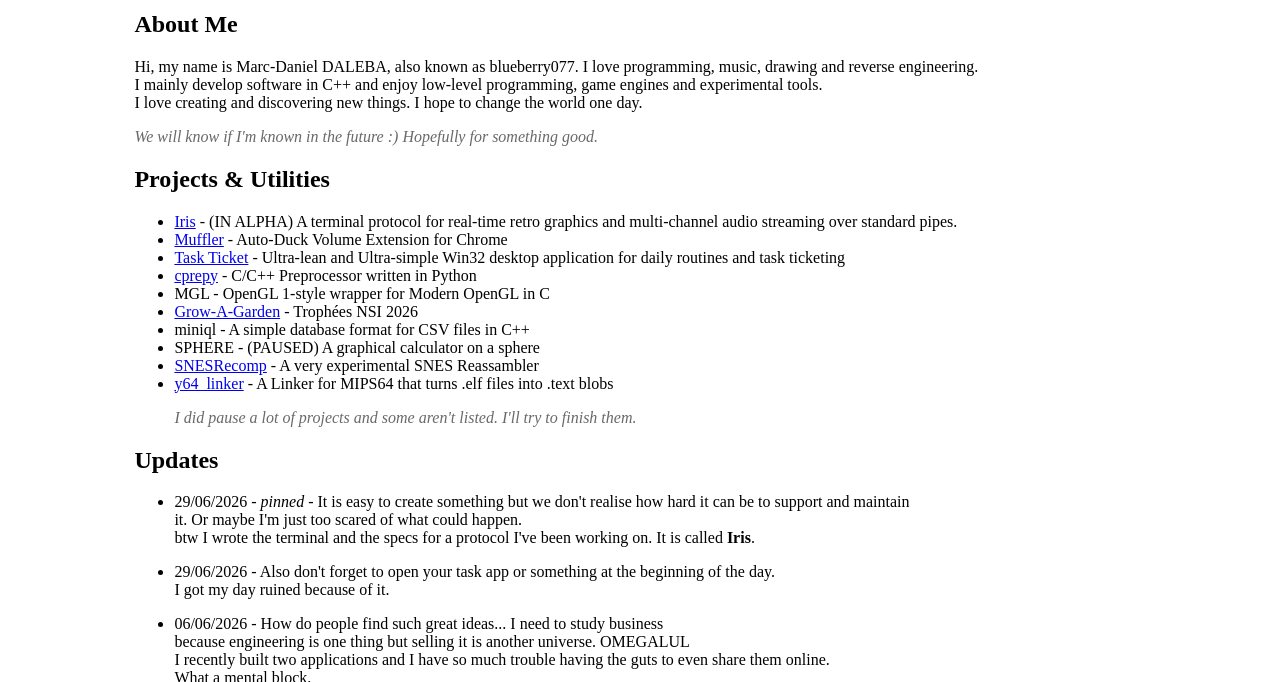
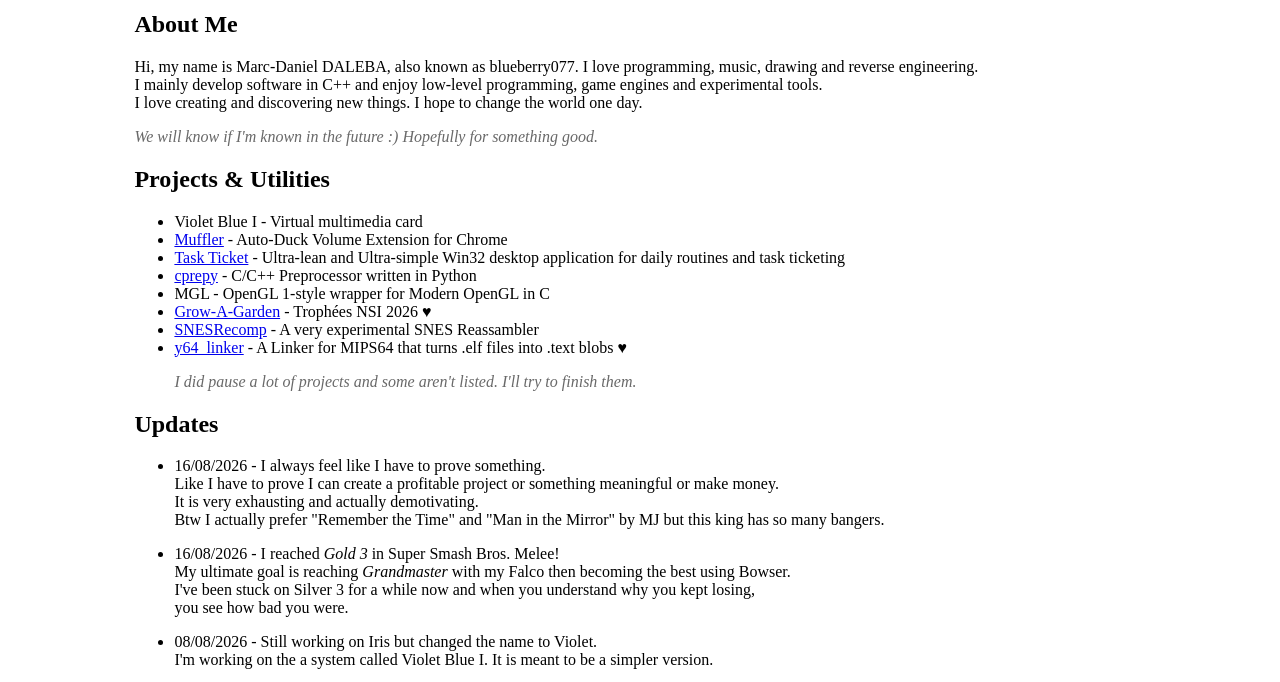
Before and after one commit to blueberry077/page, a plain HTML site: page index.html in a window 1280 px wide. Shown: the part 89-771 px from the top of the page. Drawn offline with Linux system fonts and the light colour scheme.

Commit message:
Add files via upload

```diff
--- a/index.html
+++ b/index.html
@@ -30,26 +30,37 @@ h1 {
 	<p style="color:dimgray;"><i>We will know if I'm known in the future :) Hopefully for something good.</i><p>
 	<h2>Projects & Utilities</h2>
 	<ul>
-		<li><a href="iris/">Iris</a> - (IN ALPHA) A terminal protocol for real-time retro graphics and multi-channel audio streaming over standard pipes.</li>
+		<li>Violet Blue I - Virtual multimedia card</li>
 		<li><a href="https://github.com/blueberry077/Muffler">Muffler</a> - Auto-Duck Volume Extension for Chrome</li>
 		<li><a href="https://github.com/blueberry077/TaskTicket">Task Ticket</a> - Ultra-lean and Ultra-simple Win32 desktop application for daily routines and task ticketing</li>
 		<li><a href="https://github.com/blueberry077/cprepy">cprepy</a> - C/C++ Preprocessor written in Python</li>
 		<li>MGL - OpenGL 1-style wrapper for Modern OpenGL in C</li>
-		<li><a href="https://github.com/blueberry077/Grow-a-Garden">Grow-A-Garden</a> - Trophées NSI 2026</li>
-		<li>miniql - A simple database format for CSV files in C++</li>
-		<li>SPHERE - (PAUSED) A graphical calculator on a sphere</li>
+		<li><a href="https://github.com/blueberry077/Grow-a-Garden">Grow-A-Garden</a> - Trophées NSI 2026 ♥</li>
 		<li><a href="https://github.com/blueberry077/SNESRecomp">SNESRecomp</a> - A very experimental SNES Reassambler</li>
-		<li><a href="https://github.com/blueberry077/y64_linker">y64_linker</a> - A Linker for MIPS64 that turns .elf files into .text blobs</li>
+		<li><a href="https://github.com/blueberry077/y64_linker">y64_linker</a> - A Linker for MIPS64 that turns .elf files into .text blobs ♥</li>
 		<p style="color:dimgray;"><i>I did pause a lot of projects and some aren't listed. I'll try to finish them.</i><p>
 	</ul>
 	<h2>Updates</h2>
 	<ul style="display:flex; flex-direction: column; gap:1rem;">
-		<li>29/06/2026 - <i>pinned</i> - It is easy to create something but we don't realise how hard it can be to support and maintain<br>
+		<li>16/08/2026 - I always feel like I have to prove something.<br>
+		Like I have to prove I can create a profitable project or something meaningful or make money.<br>
+		It is very exhausting and actually demotivating.<br>
+		Btw I actually prefer "Remember the Time" and "Man in the Mirror" by MJ but this king has so many bangers.</li>
+
+		<li>16/08/2026 - I reached <i>Gold 3</i> in Super Smash Bros. Melee!<br>
+		My ultimate goal is reaching <i>Grandmaster</i> with my Falco then becoming the best using Bowser.<br>
+		I've been stuck on Silver 3 for a while now and when you understand why you kept losing,<br>
+		you see how bad you were.</li>
+
+		<li>08/08/2026 - Still working on Iris but changed the name to Violet.<br>
+		I'm working on the a system called Violet Blue I. It is meant to be a simpler version.</li>
+
+		<li>29/06/2026 - It is easy to create something but we don't realise how hard it can be to support and maintain<br>
 		it. Or maybe I'm just too scared of what could happen.<br>
 		btw I wrote the terminal and the specs for a protocol I've been working on. It is called <b>Iris</b>.</li>
 
 		<li>29/06/2026 - Also don't forget to open your task app or something at the beginning of the day.<br>
-		I got my day ruined because of it.</li>
+		I got my day ruined because I didn't.</li>
 
 		<li>06/06/2026 - How do people find such great ideas... I need to study business<br>
 		because engineering is one thing but selling it is another universe. OMEGALUL<br>
```
